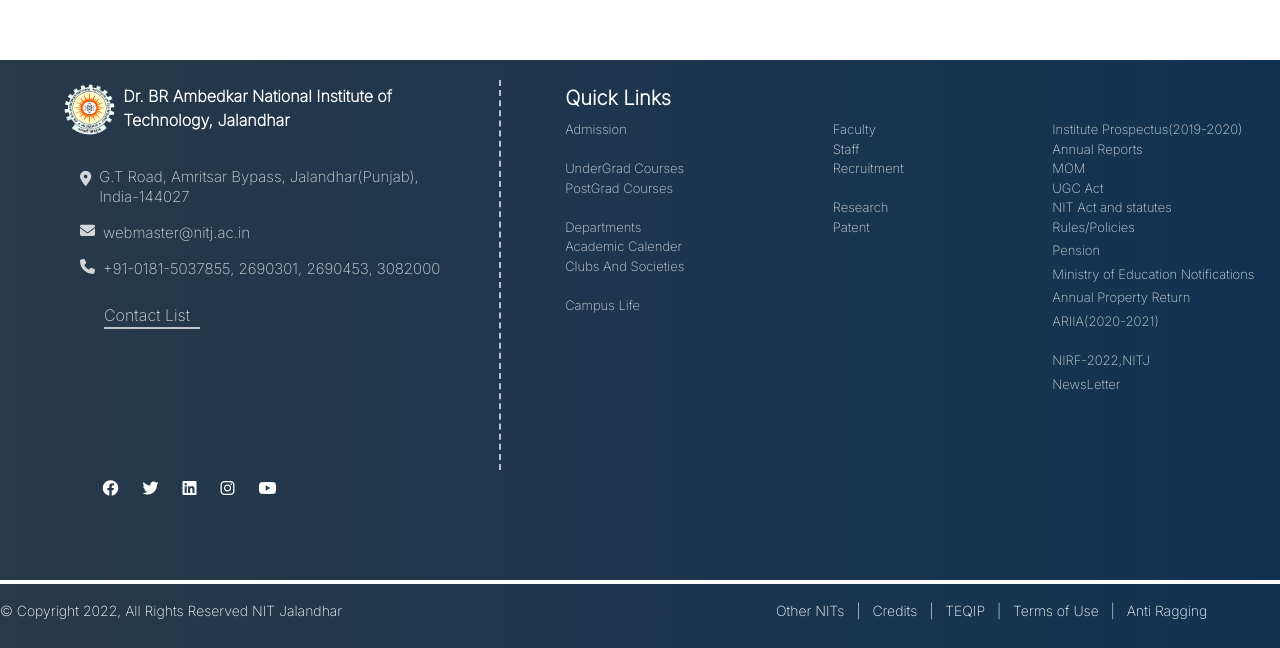
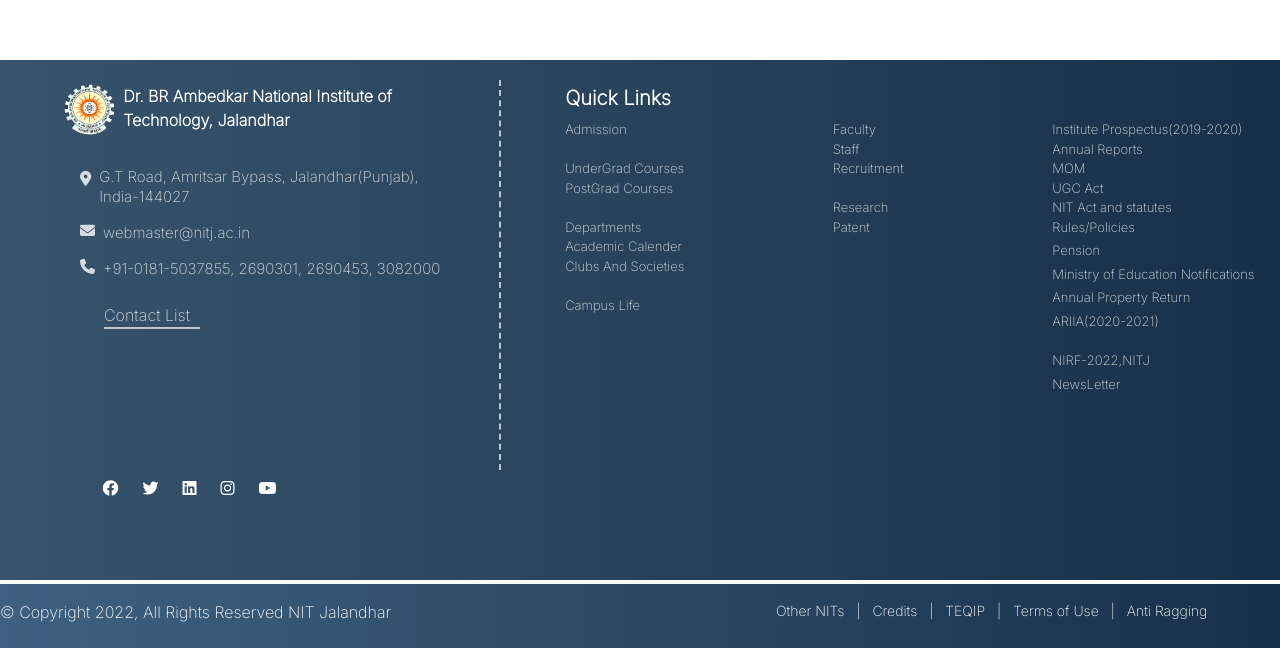
Before and after one commit to MouryaVishal/footer-3, a website: page index.html in a window 1280 px wide. Shown: the part 152-800 px from the top of the page. Drawn offline with nearby package versions, Linux system fonts and the light colour scheme.

Commit message:
Update index.html

```diff
--- a/index.html
+++ b/index.html
@@ -10,9 +10,13 @@
 <link rel="stylesheet" href="https://cdnjs.cloudflare.com/ajax/libs/font-awesome/6.1.1/css/all.min.css" integrity="sha512-KfkfwYDsLkIlwQp6LFnl8zNdLGxu9YAA1QvwINks4PhcElQSvqcyVLLD9aMhXd13uQjoXtEKNosOWaZqXgel0g==" crossorigin="anonymous" referrerpolicy="no-referrer" />
     <script src="https://cdn.tailwindcss.com"></script>
 </head>
-
+<style>
+    body{
+        overflow-x: hidden;
+    }
+</style>
 <body>
-      <div class="bg-gradient-to-r from-[#283949] -500 to-[#123252] -500 ... lg:h-[65%] h-70% text-white absolute inset-x-0 flex flex-col lg:flex-row lg:justify-between lg:bottom-[8.5%] bottom-[12.5%]" style="font-family:'Inter', sans-serif;">
+      <div class="bg-gradient-to-r from-[#38546d] -500 to-[#17304a] -500 ... lg:h-[65%] h-70% text-white absolute inset-x-0 flex flex-col lg:flex-row lg:justify-between lg:bottom-[8.5%] bottom-[12.5%]" style="font-family:'Inter', sans-serif;">
 
         <div class="flex flex-col h-1/3">
     <div class="flex  align-middle mx-auto">
@@ -104,8 +108,8 @@
 
 
   </footer>
-  <div class="footer bg-gradient-to-r from-[#283949] -500 to-[#123252] -500  text-white absolute bottom-0 inset-x-0  flex lg:flex-row lg:justify-between flex-col lg:h-[8%] h-[12%] " style="font-family:'Inter', sans-serif;" >
-    <div class="mt-4 lg:text-[14px] text-[12px]">
+  <div class="footer bg-gradient-to-r from-[#3e6181] -500 to-[#17304a] -500  text-white absolute bottom-0 inset-x-0  flex lg:flex-row lg:justify-between flex-col lg:h-[8%] h-[12%] " style="font-family:'Inter', sans-serif;" >
+    <div class="mt-4">
         © Copyright 2022, All Rights Reserved NIT Jalandhar
     </div>
         <div class="lg:w-[40%] w-[100%] mt-4 lg:text-[14px] text-[10px]">
```
